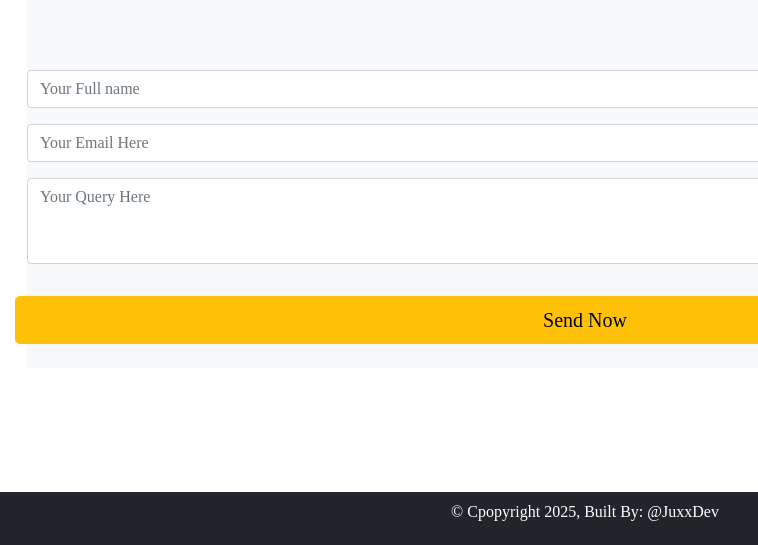
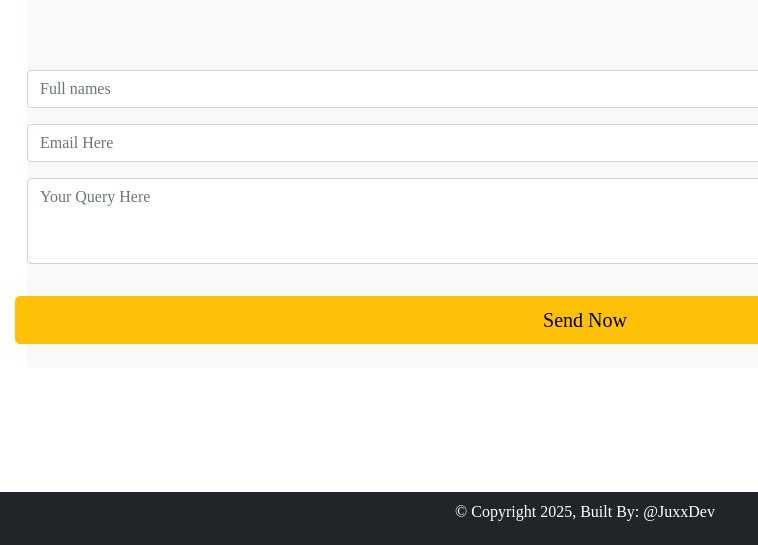
Before and after one commit to Cavinjuma/Dynamite-Building, a plain HTML site: page index.html in a window 1280 px wide. Shown: the part 4517-5062 px from the top of the page, 55-813 px from the left. Drawn offline with nearby package versions, Linux system fonts and the light colour scheme.

Commit message:
Update index.html

```diff
--- a/index.html
+++ b/index.html
@@ -344,13 +344,13 @@ We don’t just build — we bring visions to life. Every structure tells a stor
                      <div class="row">
                       <div class="col-md-12">
                         <div class="mb-3">
-                          <input type="text" class="form-control" required placeholder="Your Full name">
+                          <input type="text" class="form-control" required placeholder="Full names ">
                         </div>
                       </div>
 
                       <div class="col-md-12">
                         <div class="mb-3">
-                          <input type="email" class="form-control" required placeholder="Your Email Here">
+                          <input type="email" class="form-control" required placeholder="Email Here">
                         </div>
                       </div>
 
@@ -374,7 +374,7 @@ We don’t just build — we bring visions to life. Every structure tells a stor
 
       <footer class="bg-dark p-2 text-center">
         <div class="container">
-          <p class="text-white">&copy Cpopyright 2025, Built By: @JuxxDev
+          <p class="text-white">&copy Copyright 2025, Built By: @JuxxDev
         </div>
       </footer>
 
```
